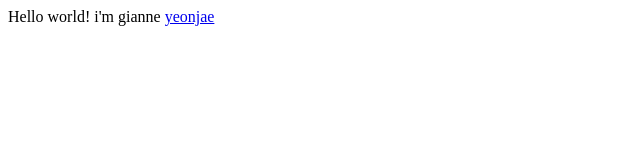
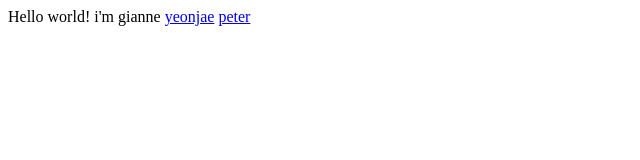
Before and after one commit to gianne4002/gianne1, a plain HTML site: page index.html in a window 1280 px wide. Shown: the full height of the page, 0-640 px from the left. Drawn offline with Linux system fonts and the light colour scheme.

Commit message:
another update

```diff
--- a/index.html
+++ b/index.html
@@ -8,5 +8,6 @@
 <body>
    Hello world! i'm gianne
    <a href="page 2/">yeonjae<a></a>
+   <a href="page 3/">peter<a></a>
 </body>
 </html>
```
Also changed, not shown: page 3/index.html (added).
